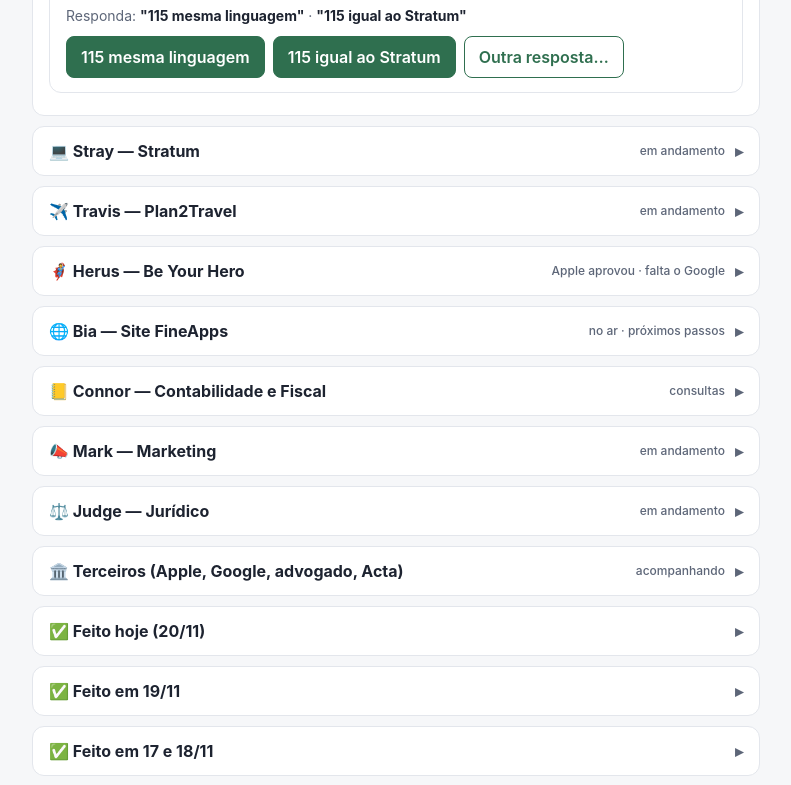
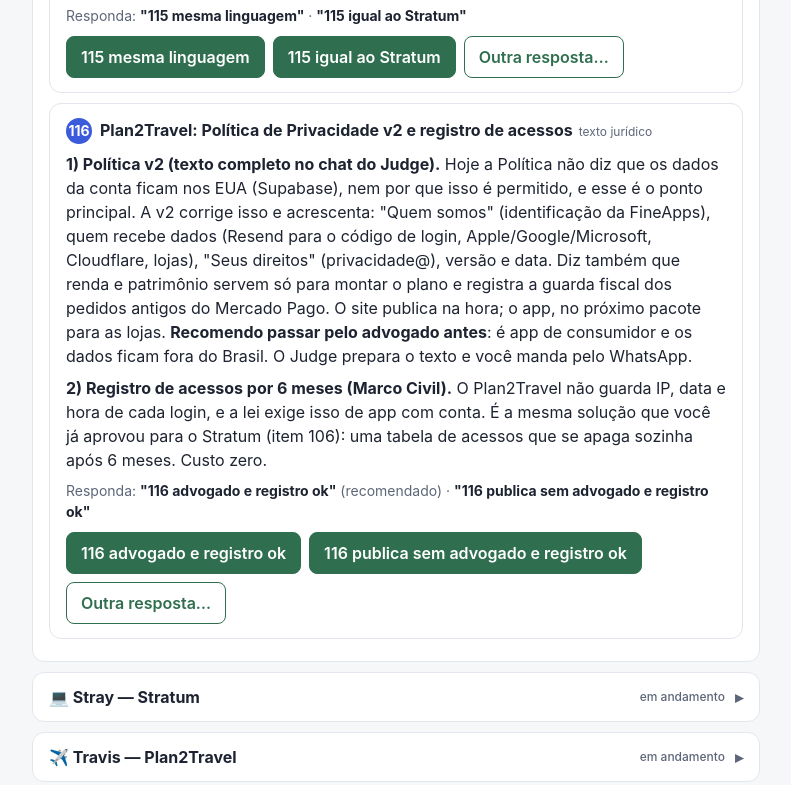
Before and after one commit to renatocorrea2908/rotinas, a plain HTML site: page jarvis-admin/FineApps_Mesa_do_Renato.html in a window 1280 px wide. Shown: the part 1004-1789 px from the top of the page, without its empty margins (244-1035 px from the left). Drawn offline with Linux system fonts and the light colour scheme.

Commit message:
Mesa: item 116 (Política v2 e registro de acessos do P2T)
Co-Authored-By: Claude Opus 5.5 <noreply@anthropic.com>
Claude-Session: https://claude.ai/code/session_014uWdppSG8XxXbbjSZE7uDQ

```diff
--- a/jarvis-admin/FineApps_Mesa_do_Renato.html
+++ b/jarvis-admin/FineApps_Mesa_do_Renato.html
@@ -52,7 +52,7 @@
 
 
             <h2>Mesas</h2>
-  <details class="mesa" open><summary>🧑‍💼 Mesa do Renato — só o que depende de você agora <span class="cnt">2 itens</span></summary><div class="corpo">
+  <details class="mesa" open><summary>🧑‍💼 Mesa do Renato — só o que depende de você agora <span class="cnt">3 itens</span></summary><div class="corpo">
   <div class="card agora">
     <span class="n">114</span><span class="t">ROPA revisado sumiu do OneDrive: procurar na Lixeira</span><span class="tag">5 min · computador</span>
     <p class="rec">Conferi hoje pela nuvem: o <b>ropa-fineapps.xlsx</b> em FineApps/Dev voltou a ser o original de 11/11 (34.363 bytes, sem a Oracle e sem as correções de 19 e 20/11). As cópias <b>ropa-fineapps-rev3-20nov.xlsx</b>, <b>ropa-fineapps.v1-ate-19nov.xlsx</b> e <b>ropa-fineapps.v2-19nov.xlsx</b> também não existem mais. Causa provável: o OneDrive atrasado do Mac sincronizou a cópia antiga por cima. <b>Não abra nem edite o ROPA no Mac até resolvermos.</b></p>
@@ -63,6 +63,12 @@
     <span class="n">115</span><span class="t">Site da FineApps no padrão do site do Stratum: igual ou só a mesma linguagem?</span><span class="tag">decisão de produto</span>
     <p class="rec">Você pediu à Bia para pôr fineapps.com.br no padrão do site do Stratum. Ela precisa saber até onde ir. <b>Recomendo "mesma linguagem"</b>: mesma fonte, cartões, botões, cabeçalho e rodapé do Stratum, mas com as cores da FineApps. A FineApps também vende Plan2Travel e Be Your Hero, que são para o consumidor final. Se copiar o tema escuro azul/ciano do Stratum, a FineApps fica parecendo o próprio Stratum. Os textos novos ficam com o Mark. A Bia monta uma prévia lado a lado e nada vai ao ar sem o seu ok.</p>
     <p class="resp">Responda: <b>"115 mesma linguagem"</b> · <b>"115 igual ao Stratum"</b></p>
+  </div>
+  <div class="card">
+    <span class="n">116</span><span class="t">Plan2Travel: Política de Privacidade v2 e registro de acessos</span><span class="tag">texto jurídico</span>
+    <p class="rec"><b>1) Política v2 (texto completo no chat do Judge).</b> Hoje a Política não diz que os dados da conta ficam nos EUA (Supabase), nem por que isso é permitido, e esse é o ponto principal. A v2 corrige isso e acrescenta: "Quem somos" (identificação da FineApps), quem recebe dados (Resend para o código de login, Apple/Google/Microsoft, Cloudflare, lojas), "Seus direitos" (privacidade@), versão e data. Diz também que renda e patrimônio servem só para montar o plano e registra a guarda fiscal dos pedidos antigos do Mercado Pago. O site publica na hora; o app, no próximo pacote para as lojas. <b>Recomendo passar pelo advogado antes</b>: é app de consumidor e os dados ficam fora do Brasil. O Judge prepara o texto e você manda pelo WhatsApp.</p>
+    <p class="rec"><b>2) Registro de acessos por 6 meses (Marco Civil).</b> O Plan2Travel não guarda IP, data e hora de cada login, e a lei exige isso de app com conta. É a mesma solução que você já aprovou para o Stratum (item 106): uma tabela de acessos que se apaga sozinha após 6 meses. Custo zero.</p>
+    <p class="resp">Responda: <b>"116 advogado e registro ok"</b> (recomendado) · <b>"116 publica sem advogado e registro ok"</b></p>
   </div>
 </div></details>
   <details class="mesa"><summary>💻 Stray — Stratum <span class="cnt">em andamento</span></summary><div class="corpo">
```
